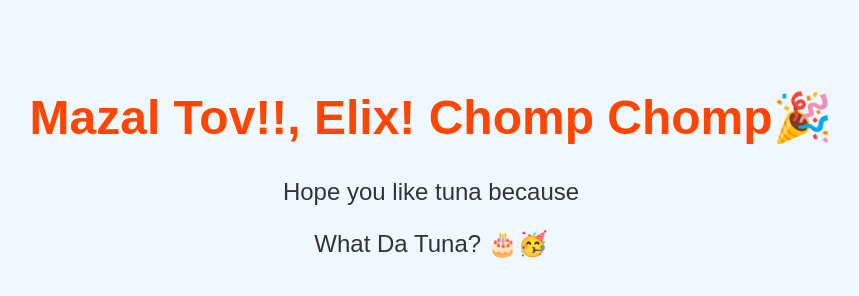
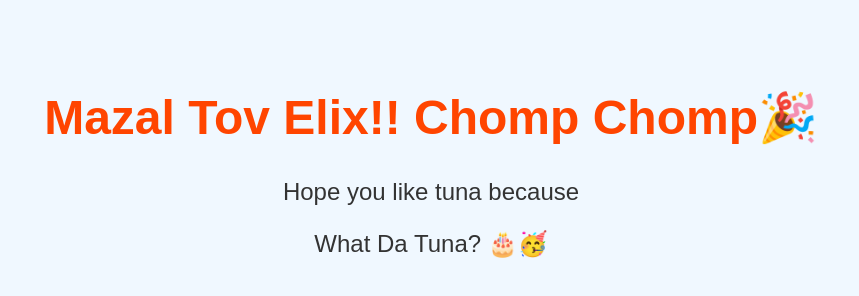
Before and after one commit to FalafelCore/birthday-message, a plain HTML site: page index.html in a window 1280 px wide. Shown: the whole page, without its empty margins (209-1068 px from the left). Drawn offline with Linux system fonts and the light colour scheme.

Commit message:
Update index.html

```diff
--- a/index.html
+++ b/index.html
@@ -22,7 +22,7 @@
   </style>
 </head>
 <body>
-  <h1> Mazal Tov!!, Elix! Chomp Chomp🎉</h1>
+  <h1> Mazal Tov Elix!! Chomp Chomp🎉</h1>
   <p>Hope you like tuna because</p>
   <p>What Da Tuna? 🎂🥳</p>
 </body>
```
